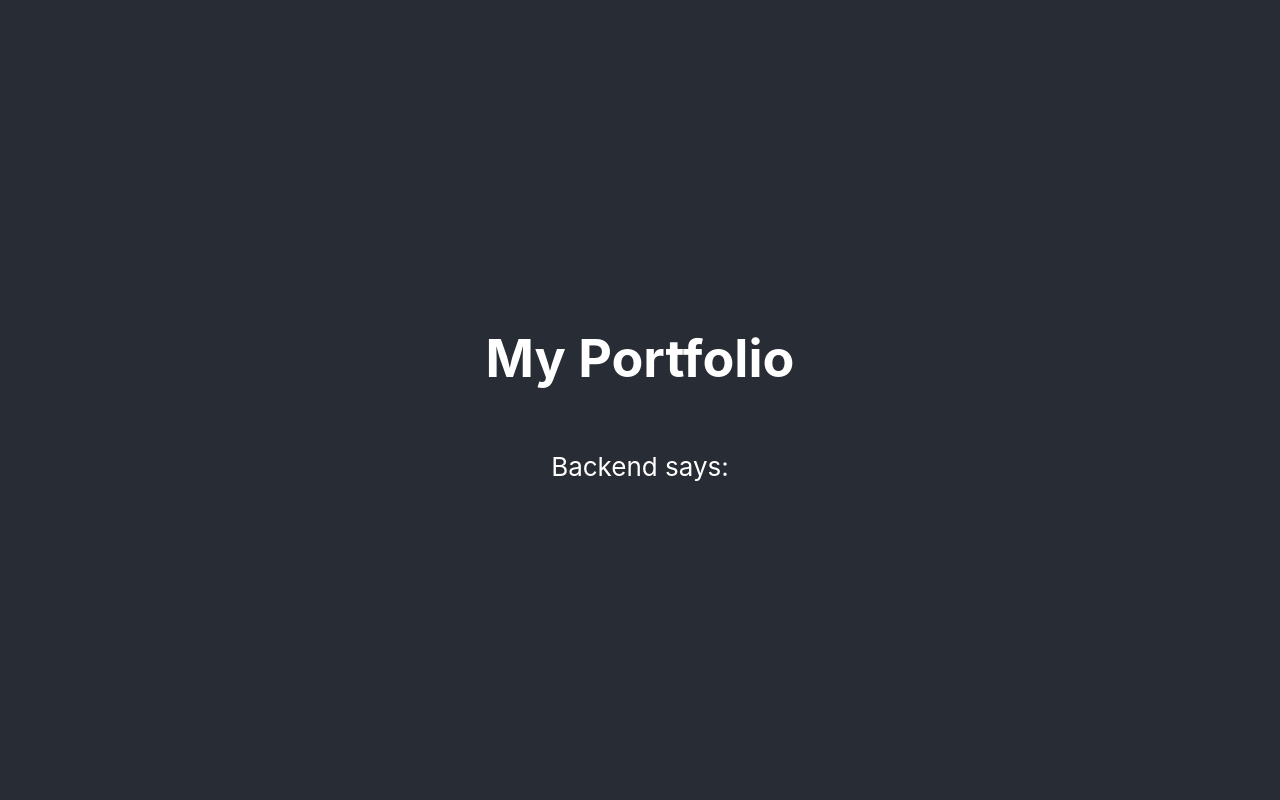
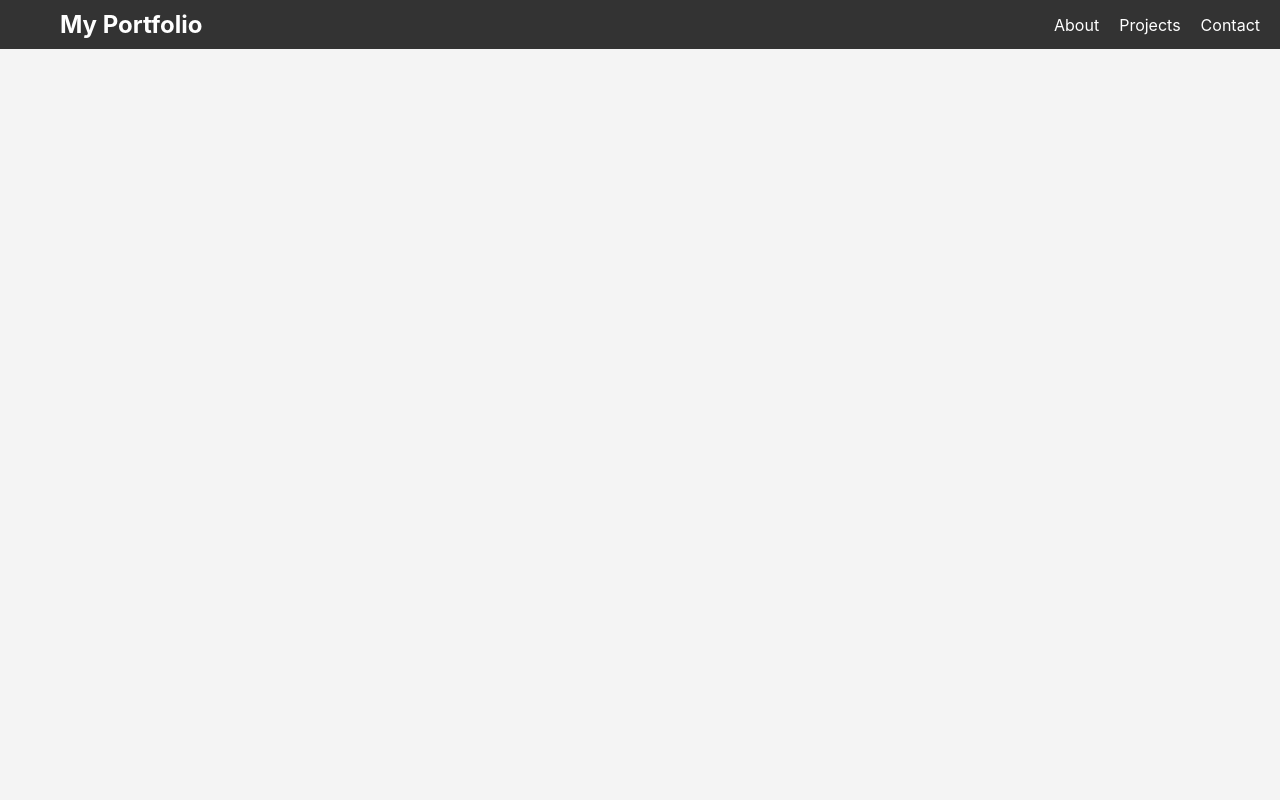
Before and after one commit to JaidenSy/PortfolioSite, a React (Create React App) app in the folder frontend/: page / in a window 1280 px wide. Shown: the top 800 px of the page. Built offline with nearby package versions, Linux system fonts and the light colour scheme; no server answers.

Commit message:
added dynamic navbar for scrolling users

```diff
--- a/frontend/src/App.js
+++ b/frontend/src/App.js
@@ -1,22 +1,23 @@
-import React, { useEffect, useState } from 'react';
+import React from 'react';
+import NavBar from './components/Navbar/Navbar';
 import './App.css';
 
 function App() {
-  const [message, setMessage] = useState('');
-
-  useEffect(() => {
-    fetch('http://localhost:8080/api/hello')
-      .then((response) => response.text())
-      .then((data) => setMessage(data))
-      .catch((error) => console.error('Error fetching data:', error));
-  }, []);
-
   return (
     <div className="App">
-      <header className="App-header">
-        <h1>My Portfolio</h1>
-        <p>Backend says: {message}</p>
-      </header>
+      <NavBar />
+      <section id="home" style={{ height: '100vh', background: '#f4f4f4' }}>
+        <h1>Welcome to My Portfolio</h1>
+      </section>
+      <section id="about" style={{ height: '100vh', background: '#e4e4e4' }}>
+        <h1>About Me</h1>
+      </section>
+      <section id="projects" style={{ height: '100vh', background: '#d4d4d4' }}>
+        <h1>Projects</h1>
+      </section>
+      <section id="contact" style={{ height: '100vh', background: '#c4c4c4' }}>
+        <h1>Contact Me</h1>
+      </section>
     </div>
   );
 }
--- /dev/null
+++ b/frontend/src/components/Navbar/Navbar.css
@@ -0,0 +1,52 @@
+.navbar {
+    position: fixed;
+    top: 0;
+    left: 0;
+    width: 100%;
+    background-color: #333;
+    color: white;
+    padding: 10px 20px;
+    transition: transform 0.3s ease-in-out;
+    z-index: 1000;
+  }
+
+  .navbar--visible {
+    transform: translateY(0);
+  }
+
+  .navbar--hidden {
+    transform: translateY(-100%);
+  }
+
+  .navbar-content {
+    display: flex;
+    justify-content: space-between;
+    align-items: center;
+    max-width: 1200px;
+    margin: 0 auto;
+  }
+
+  .navbar-logo {
+    font-size: 1.5rem;
+    font-weight: bold;
+    color: white;
+    text-decoration: none;
+  }
+
+  .navbar-links {
+    list-style: none;
+    display: flex;
+    gap: 20px;
+    margin: 0;
+    padding: 0;
+  }
+
+  .navbar-links a {
+    color: white;
+    text-decoration: none;
+    font-size: 1rem;
+  }
+
+  .navbar-links a:hover {
+    color: #61dafb; /* Change to your preferred hover color */
+  }
--- /dev/null
+++ b/frontend/src/components/Navbar/Navbar.js
@@ -0,0 +1,42 @@
+import React, { useState, useEffect } from 'react';
+import './Navbar.css';
+
+const NavBar = () => {
+  const [prevScrollPos, setPrevScrollPos] = useState(0);
+  const [visible, setVisible] = useState(true);
+
+  useEffect(() => {
+    const handleScroll = () => {
+      const currentScrollPos = window.pageYOffset;
+      setVisible(prevScrollPos > currentScrollPos || currentScrollPos < 10);
+      setPrevScrollPos(currentScrollPos);
+    };
+
+    window.addEventListener('scroll', handleScroll);
+    return () => window.removeEventListener('scroll', handleScroll);
+  }, [prevScrollPos, visible]);
+
+  const scrollToSection = (id) => {
+    const element = document.getElementById(id);
+    if (element) {
+      element.scrollIntoView({ behavior: 'smooth' });
+    }
+  };
+
+  return (
+    <nav className={`navbar ${visible ? 'navbar--visible' : 'navbar--hidden'}`}>
+      <div className="navbar-content">
+        <a href="#home" className="navbar-logo" onClick={() => scrollToSection('home')}>
+          My Portfolio
+        </a>
+        <ul className="navbar-links">
+          <li><a href="#about" onClick={() => scrollToSection('about')}>About</a></li>
+          <li><a href="#projects" onClick={() => scrollToSection('projects')}>Projects</a></li>
+          <li><a href="#contact" onClick={() => scrollToSection('contact')}>Contact</a></li>
+        </ul>
+      </div>
+    </nav>
+  );
+};
+
+export default NavBar;
```
